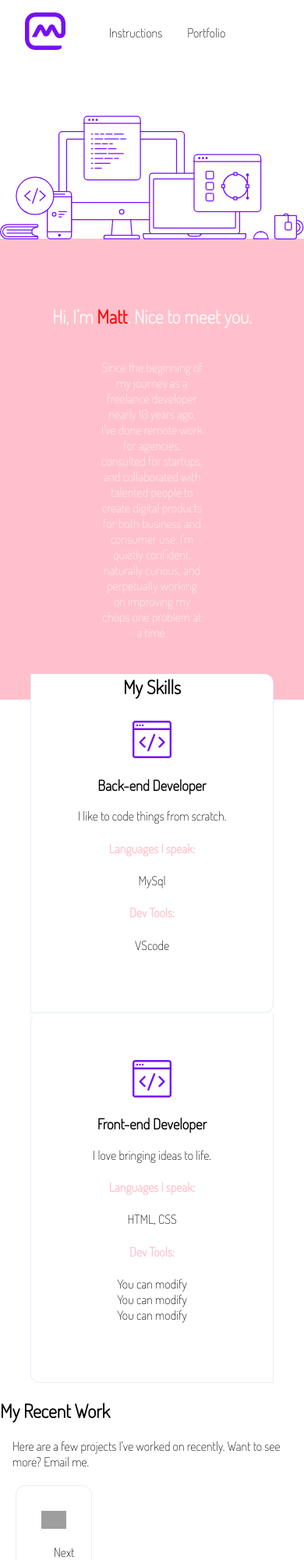
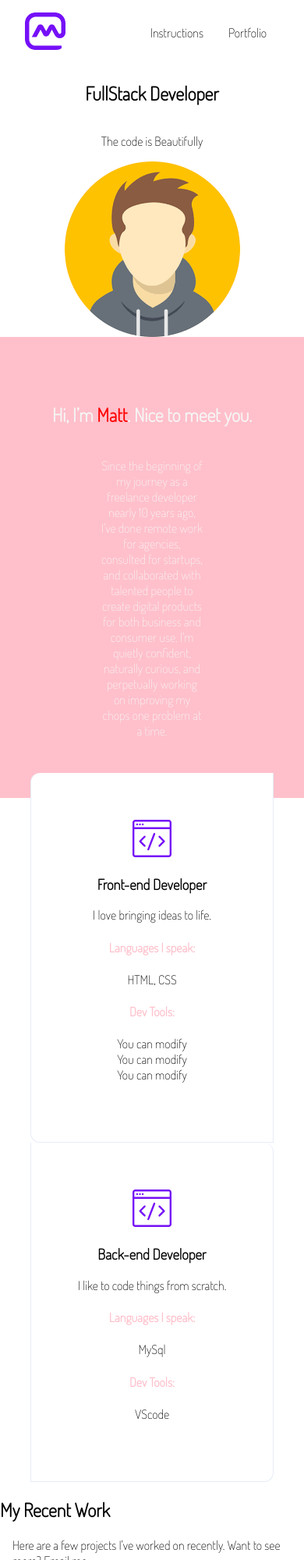
Before and after one commit to WildCodeSchool-2024-02/fr-lyon-codelanta-checkpoint-1, a website: page site/portfolio.html in a window 390 px wide. Shown: the top 2000 px of the page at 78% size. Drawn offline with Linux system fonts and the light colour scheme; grey boxes are pictures that could not be loaded.

Commit message:
checkpoint css

```diff
--- a/site/css/main.css
+++ b/site/css/main.css
@@ -10,7 +10,7 @@
   --radius: 5px;
   --borderTemplate: 1px solid;
 
-  --darkColor : #000000;
+  --darkColor: #000000;
   --textColor: #39424e;
   --wildColor: #f76c6c;
   --lightWildColor: #ffc0cb;
@@ -30,6 +30,7 @@ body {
 
 header nav {
   display: flex;
+  justify-content: space-between;
   margin: var(--gutter) calc(var(--gutter) * 2);
 }
 
--- a/site/css/portfolio.css
+++ b/site/css/portfolio.css
@@ -55,11 +55,16 @@ p {
   margin-top: calc(var(--gutter) * -2);
   border-radius: var(--radius);
   padding: 0 10%;
+  display: flex;
+  justify-content: center;
+  flex-direction: row-reverse;
 }
 
 .skills--title {
   margin: calc(var(--gutter) * -2) 0;
   text-align: var(--textAlign);
+  display: flex;
+  flex-direction: row-reverse;
 }
 
 .column {
@@ -108,3 +113,20 @@ p {
 .purple-text {
   color: var(--purple);
 }
+
+.avatar {
+  display: flex;
+  flex-direction: column;
+  align-items: center;
+}
+
+
+@media screen and (max-width: 700px) {
+  figure {
+    display: none;
+  }
+
+  .skills {
+    flex-direction: column-reverse;
+  }
+}
--- a/site/portfolio.html
+++ b/site/portfolio.html
@@ -1,5 +1,6 @@
 <!DOCTYPE html>
 <html lang="en">
+
 <head>
   <meta charset="utf-8">
   <meta name="viewport" content="width=device-width, initial-scale=1, shrink-to-fit=no">
@@ -20,9 +21,12 @@
   </header>
 
   <main>
+    <section class="avatar">
       <!-- First banner with title, description, avatar and image desktop -->
       <!-- You can use the avatar image on the folder image -->
-      <section>
+      <h1>FullStack Developer</h1>
+      <p>The code is Beautifully</p>
+      <img src="image/avatar-bis.png" alt="logo-avatar" />
       <figure class="desktop">
         <img src="image/desktop.svg" alt="desktop" />
       </figure>
@@ -32,14 +36,16 @@
     <article>
       <section class="description pink-bg">
         <h1>Hi, I’m <span id="firstname">Matt</span>. Nice to meet you.</h1>
-          <p>Since the beginning of my journey as a freelance developer nearly 10 years ago, I've done remote work for agencies, consulted for startups, and collaborated with talented people to create digital products for both business and consumer use. I'm quietly confident, naturally curious, and perpetually working on improving my chops one problem at a time.</p>
+        <p>Since the beginning of my journey as a freelance developer nearly 10 years ago, I've done remote work for
+          agencies, consulted for startups, and collaborated with talented people to create digital products for both
+          business and consumer use. I'm quietly confident, naturally curious, and perpetually working on improving my
+          chops one problem at a time.</p>
       </section>
     </article>
 
     <!-- Bloc of list of skill front end and back end -->
 
     <article class="skills">
-        <h2 class="skills--title">My Skills</h2>
       <section class="column">
         <img src="image/frontend.svg" alt="" />
         <h3>Back-end Developer</h3>
@@ -73,7 +79,7 @@
       <section class="box">
         <img src="https://mattfarley.ca/img/logos/kybercore.svg" alt="logo-entreprise" />
         <p>Next level plug and play chassis systems for custom do-it-yourself lightsaber builds.</p>
-            <a class="disabled" >In development</a>
+        <a class="disabled">In development</a>
       </section>
       <section class="box">
         <img src="https://mattfarley.ca/img/logos/basin.svg" alt="logo-entreprise" />
@@ -88,7 +94,7 @@
       <section class="box">
         <img src="https://mattfarley.ca/img/logos/dovetail.svg" alt="logo-entreprise" />
         <p>A space and member management solution for coworking communities both big and small.</p>
-            <a class="disabled" >Shutdown in 2017</a>
+        <a class="disabled">Shutdown in 2017</a>
       </section>
     </article>
   </main>
@@ -98,4 +104,5 @@
   </footer>
   <script src="js/portfolio.js"></script>
 </body>
+
 </html>
```
Lines whose indentation alone changed are shown as unchanged.
